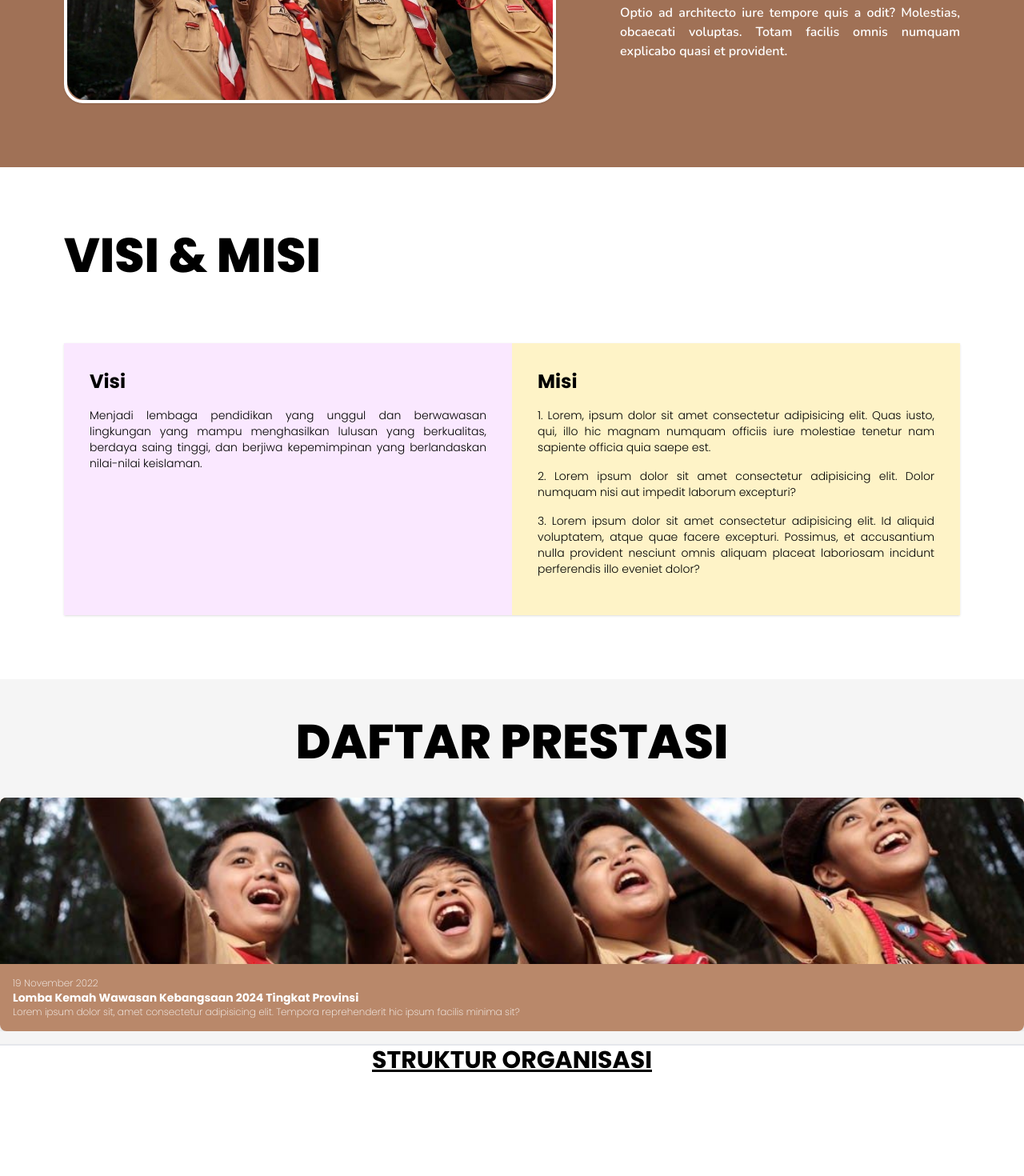
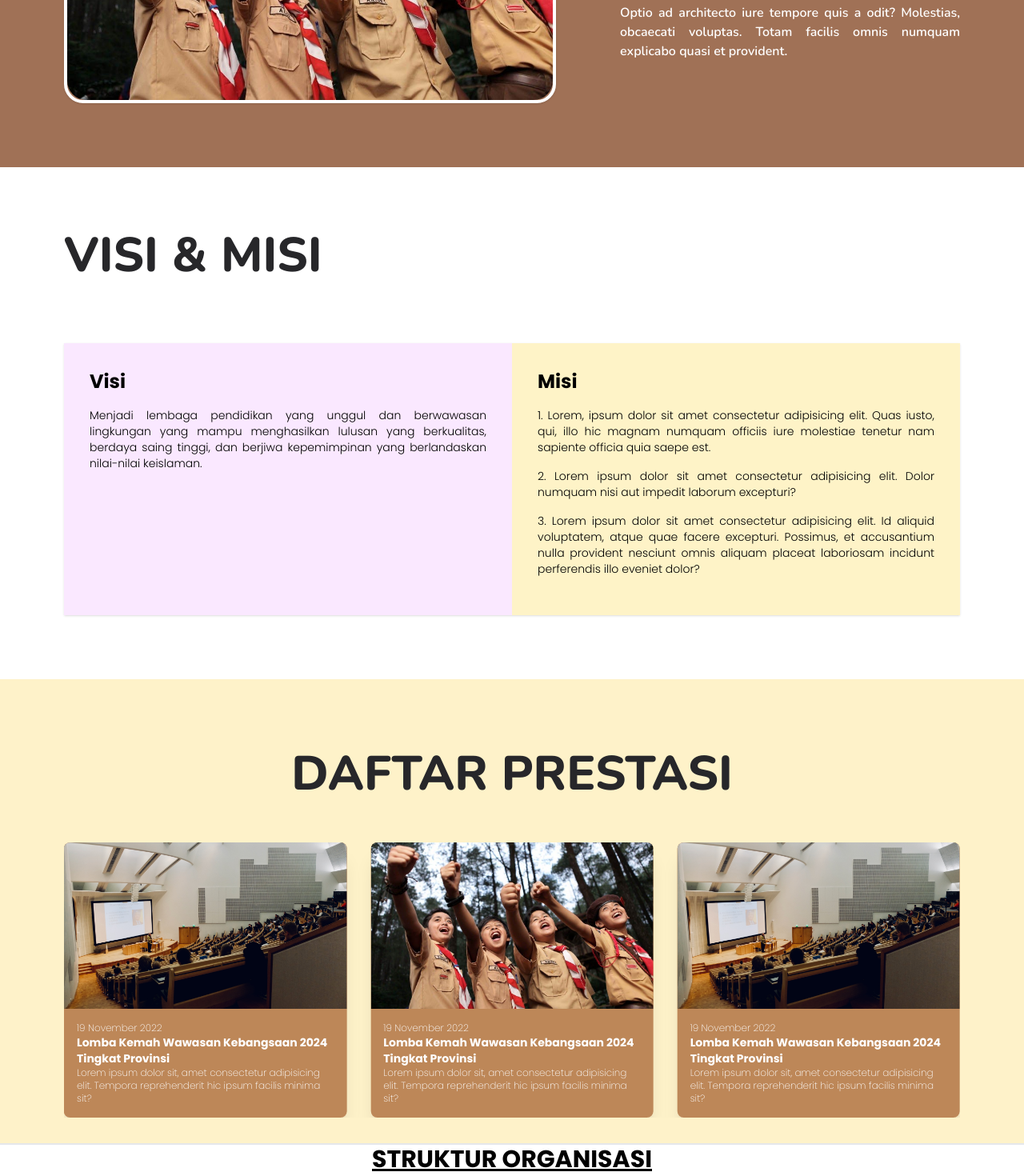
Before and after one commit to mhmdnurf/web-pramuka, a React (Vite) app: page / in a window 1280 px wide. Shown: the part 1284-2754 px from the top of the page at 80% size. Before the commit the page ends 2630 px from the top, so only its background shows below. Built offline with nearby package versions, Linux system fonts and the light colour scheme.

Commit message:
swiper on daftar prestasi now working correctly

```diff
--- a/src/components/DaftarPrestasi.tsx
+++ b/src/components/DaftarPrestasi.tsx
@@ -1,7 +1,7 @@
-import { Pagination } from "swiper/modules";
-import { Swiper, SwiperSlide } from "swiper/react";
+import React from "react";
+import Slider from "./Slider";
 
-export default function DaftarPrestasi() {
+export default function DaftarPrestasi(): React.JSX.Element {
   const data = [
     {
       id: 1,
@@ -17,7 +17,7 @@ export default function DaftarPrestasi() {
       title: "Lomba Kemah Wawasan Kebangsaan 2024 Tingkat Provinsi",
       description:
         "Lorem ipsum dolor sit, amet consectetur adipisicing elit. Tempora reprehenderit hic ipsum facilis minima sit?",
-      image: "./sejarah.jpg",
+      image: "./cover.jpg",
     },
     {
       id: 3,
@@ -33,7 +33,7 @@ export default function DaftarPrestasi() {
       title: "Lomba Kemah Wawasan Kebangsaan 2024 Tingkat Provinsi",
       description:
         "Lorem ipsum dolor sit, amet consectetur adipisicing elit. Tempora reprehenderit hic ipsum facilis minima sit?",
-      image: "./sejarah.jpg",
+      image: "./cover.jpg",
     },
     {
       id: 5,
@@ -46,39 +46,11 @@ export default function DaftarPrestasi() {
   ];
   return (
     <>
-      <div className="bg-neutral-100 border-b-2">
-        <p className="text-6xl font-extrabold uppercase text-black text-center pt-12 pb-6">
+      <div className="bg-amber-300 bg-opacity-30 border-b-2 pt-10">
+        <p className="text-6xl font-extrabold uppercase text-zinc-800 font-nunito text-center pt-12 pb-6">
           Daftar Prestasi
         </p>
-        <div className="my-4">
-          <Swiper
-            spaceBetween={50}
-            slidesPerView={1}
-            modules={[Pagination]}
-            scrollbar={{ draggable: true }}
-          >
-            {data.map((item) => (
-              <SwiperSlide key={item.id}>
-                <div className="min-w-80 min-h-72 bg-amber-800 bg-opacity-60 rounded-lg shadow-xl">
-                  <img
-                    src={item.image}
-                    alt="prestasi"
-                    className="rounded-t-lg object-cover w-full h-52"
-                  />
-                  <div className="p-4">
-                    <p className="text-xs text-white font-extralight">
-                      {item.date}
-                    </p>
-                    <p className="text-sm font-bold text-white">{item.title}</p>
-                    <p className="text-xs text-white font-extralight">
-                      {item.description}
-                    </p>
-                  </div>
-                </div>
-              </SwiperSlide>
-            ))}
-          </Swiper>
-        </div>
+        <Slider data={data} />
       </div>
     </>
   );
--- a/src/components/Sejarah.tsx
+++ b/src/components/Sejarah.tsx
@@ -4,7 +4,7 @@ export default function Sejarah() {
   return (
     <>
       <div className="bg-amber-900 bg-opacity-70">
-        <p className="text-center text-6xl text-white font-extrabold pt-20">
+        <p className="text-center text-6xl text-white font-extrabold pt-20 font-nunito">
           SEJARAH
         </p>
         <div className="flex mt-24 mx-20 pb-20">
--- /dev/null
+++ b/src/components/Slider.tsx
@@ -0,0 +1,59 @@
+import { Swiper, SwiperSlide } from "swiper/react";
+
+import "swiper/css";
+import "swiper/css/pagination";
+import "swiper/css/navigation";
+import "../styles.css";
+
+// import required modules
+import { Autoplay } from "swiper/modules";
+
+interface Data {
+  id: number;
+  date: string;
+  title: string;
+  description: string;
+  image: string;
+}
+
+interface Slider {
+  data: Data[];
+}
+
+export default function Slider({ data }: Slider) {
+  return (
+    <div className="mx-20 my-8">
+      <Swiper
+        spaceBetween={30}
+        slidesPerView={3}
+        autoplay={{
+          delay: 2500,
+          disableOnInteraction: false,
+        }}
+        modules={[Autoplay]}
+        className="mySwiper"
+      >
+        {data.map((item) => (
+          <SwiperSlide key={item.id}>
+            <div className="min-w-80 min-h-72 bg-amber-800 bg-opacity-60 rounded-lg shadow-xl">
+              <img
+                src={item.image}
+                alt="prestasi"
+                className="rounded-t-lg object-cover w-full h-52"
+              />
+              <div className="p-4">
+                <p className="text-xs text-white font-extralight">
+                  {item.date}
+                </p>
+                <p className="text-sm font-bold text-white">{item.title}</p>
+                <p className="text-xs text-white font-extralight">
+                  {item.description}
+                </p>
+              </div>
+            </div>
+          </SwiperSlide>
+        ))}
+      </Swiper>
+    </div>
+  );
+}
--- a/src/components/VisiMisi.tsx
+++ b/src/components/VisiMisi.tsx
@@ -1,10 +1,12 @@
 import React from "react";
 
-export default function VisiMisi() {
+export default function VisiMisi(): React.JSX.Element {
   return (
     <>
       <div className="mx-20 mb-20">
-        <p className="font-extrabold text-6xl uppercase my-20">Visi & Misi</p>
+        <p className="font-extrabold text-6xl uppercase my-20 font-nunito text-zinc-800">
+          Visi & Misi
+        </p>
         <div className="flex justify-center shadow">
           <div className="w-1/2 bg-fuchsia-100 p-8">
             <p className="text-2xl font-bold mb-4">Visi</p>
--- /dev/null
+++ b/src/styles.css
@@ -0,0 +1,34 @@
+.swiper {
+  width: 100%;
+  height: 100%;
+}
+
+.autoplay-progress {
+  position: absolute;
+  right: 16px;
+  bottom: 16px;
+  z-index: 10;
+  width: 48px;
+  height: 48px;
+  display: flex;
+  align-items: center;
+  justify-content: center;
+  font-weight: bold;
+  color: var(--swiper-theme-color);
+}
+
+.autoplay-progress svg {
+  --progress: 0;
+  position: absolute;
+  left: 0;
+  top: 0px;
+  z-index: 10;
+  width: 100%;
+  height: 100%;
+  stroke-width: 4px;
+  stroke: var(--swiper-theme-color);
+  fill: none;
+  stroke-dashoffset: calc(125.6 * (1 - var(--progress)));
+  stroke-dasharray: 125.6;
+  transform: rotate(-90deg);
+}
```
